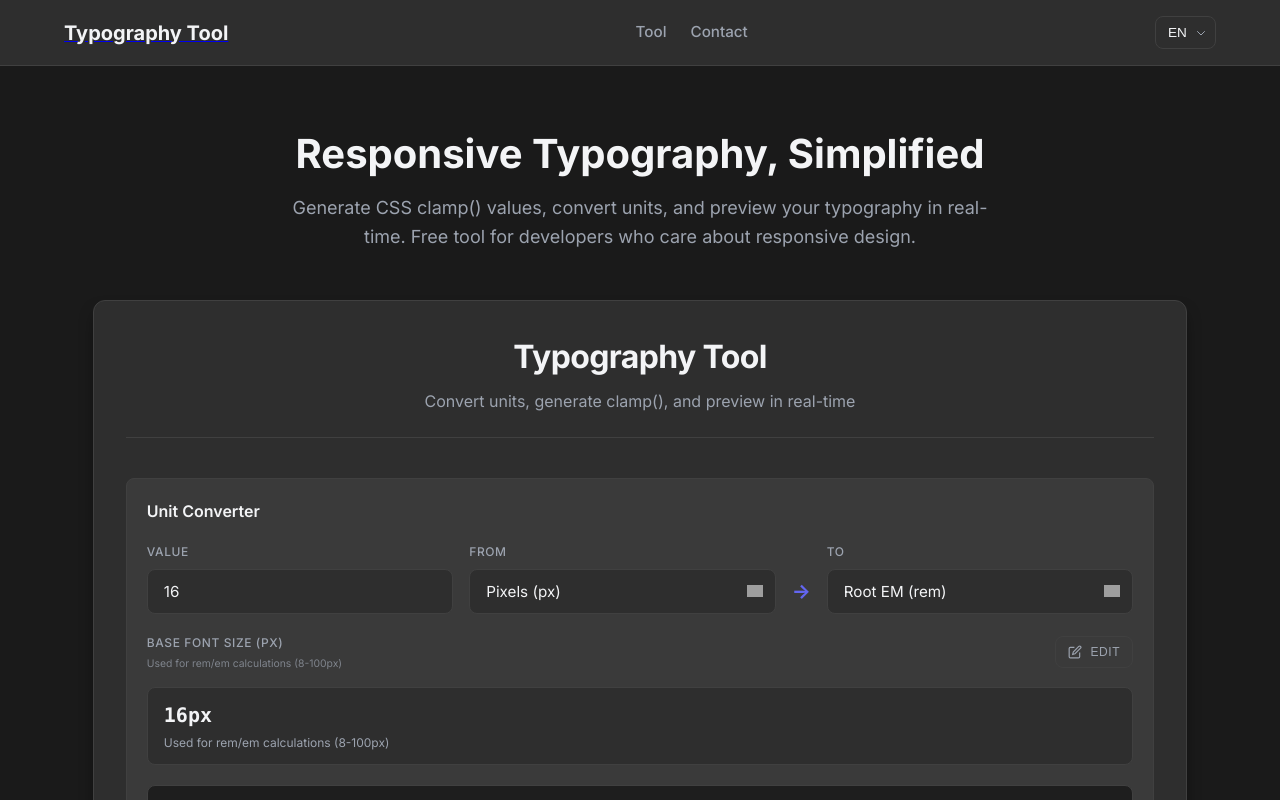
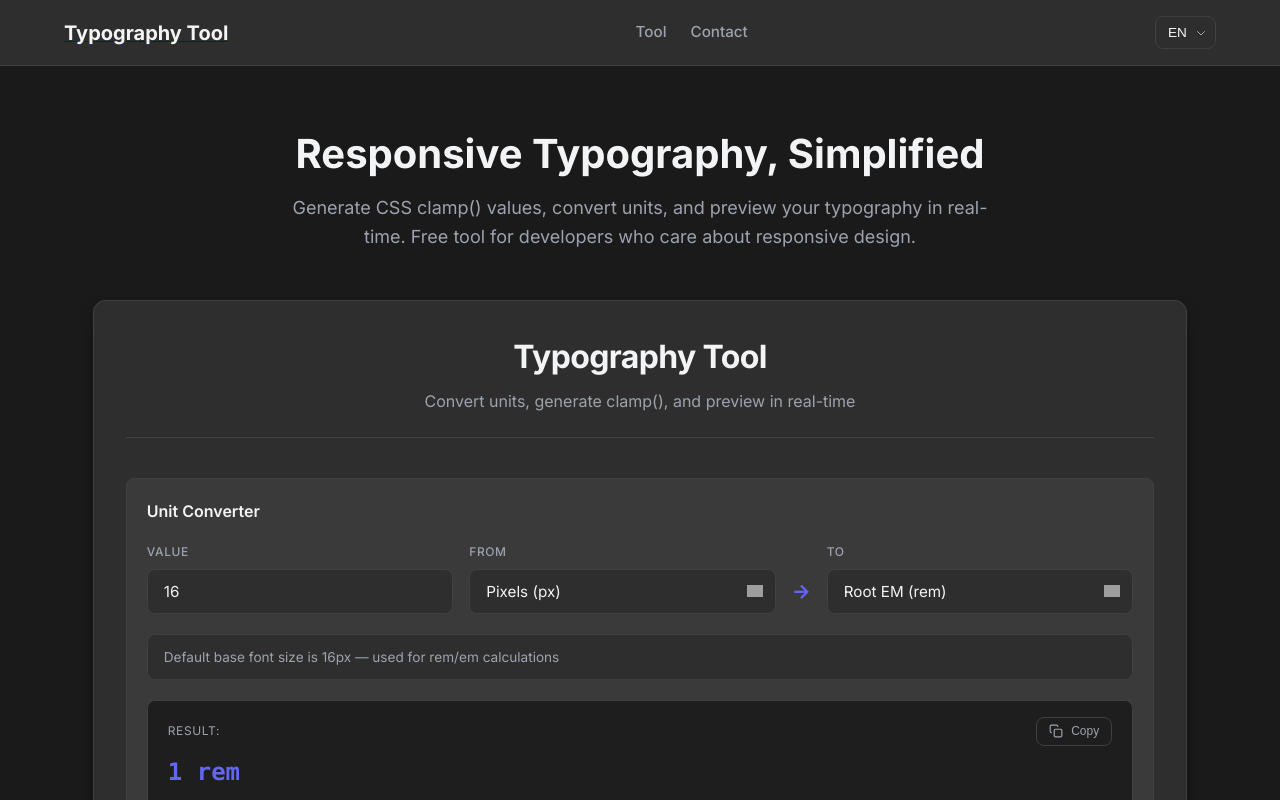
Before and after one commit to dpulgar97/css-text-lab, a React (Vite) app: page /en in a window 1280 px wide. Shown: the top 800 px of the page. Built offline with nearby package versions, Linux system fonts and the light colour scheme; grey boxes are pictures that could not be loaded.

Commit message:
Bug fixes for UnitConverter

```diff
--- a/src/features/typograghy-tool/UnitConverter.css
+++ b/src/features/typograghy-tool/UnitConverter.css
@@ -129,124 +129,20 @@
 }
 
 
-/* Header del base font size con botón */
-.base-font-header {
-    display: flex;
-    justify-content: space-between;
-    align-items: center;
-    margin-bottom: 0.5rem;
-}
-
-.base-font-header .input-label {
-    margin: 0;
-}
-
-/* Botón toggle */
-.toggle-btn {
+/* Base font info - Fixed default message */
+.base-font-info {
     display: flex;
     align-items: center;
     gap: 0.5rem;
-    background-color: transparent;
-    border: 1px solid var(--border-subtle);
-    border-radius: var(--radius-md);
-    padding: 0.5rem 0.75rem;
-    color: var(--text-muted);
-    font-size: 0.75rem;
-    font-weight: 500;
-    cursor: pointer;
-    transition: all 0.2s ease;
-    text-transform: uppercase;
-    letter-spacing: 0.05em;
-}
-
-.toggle-btn:hover {
-    border-color: var(--primary);
-    color: var(--primary);
-    background-color: rgba(99, 102, 241, 0.1);
-}
-
-.toggle-btn.active {
-    border-color: var(--success);
-    color: var(--success);
-    background-color: rgba(16, 185, 129, 0.1);
-}
-
-.toggle-btn .icon {
-    width: 14px;
-    height: 14px;
-}
-
-/* Fila de edición */
-.base-font-edit-row {
-    display: flex;
-    gap: 0.75rem;
-    align-items: center;
-}
-
-.base-font-edit-row .input-field {
-    flex: 1;
-    border-color: var(--primary);
-    box-shadow: 0 0 0 3px rgba(99, 102, 241, 0.2);
-}
-
-.base-font-edit-row .input-field.editable {
-    animation: pulse-border 0.3s ease;
-}
-
-/* Botón cancelar */
-.cancel-btn {
-    background-color: transparent;
-    border: 1px solid var(--border-subtle);
-    border-radius: var(--radius-md);
-    padding: 0.75rem 1rem;
-    color: var(--text-muted);
-    font-size: 0.85rem;
-    cursor: pointer;
-    transition: all 0.2s ease;
-    white-space: nowrap;
-}
-
-.cancel-btn:hover {
-    border-color: var(--error);
-    color: var(--error);
-}
-
-/* Display cuando no está editando */
-.base-font-display {
     background-color: var(--bg-card);
     border: 1px solid var(--border-subtle);
     border-radius: var(--radius-md);
     padding: 0.75rem 1rem;
-    display: flex;
-    flex-direction: column;
-    gap: 0.25rem;
 }
 
-.display-value {
-    font-size: 1.25rem;
-    font-weight: 600;
-    color: var(--text-main);
-    font-family: 'Fira Code', 'Consolas', monospace;
-}
-
-.display-hint {
-    font-size: 0.75rem;
+.base-font-info-text {
+    font-size: 0.85rem;
     color: var(--text-muted);
-}
-
-/* Animación */
-@keyframes pulse-border {
-    0% {
-        box-shadow: 0 0 0 3px rgba(99, 102, 241, 0.2);
-    }
-
-    50% {
-        box-shadow: 0 0 0 6px rgba(99, 102, 241, 0.1);
-    }
-
-    100% {
-        box-shadow: 0 0 0 3px rgba(99, 102, 241, 0.2);
-    }
 }
 
 .input-field[type="number"]::-webkit-outer-spin-button,
--- a/src/features/typograghy-tool/UnitConverter.jsx
+++ b/src/features/typograghy-tool/UnitConverter.jsx
@@ -10,8 +10,6 @@ const UnitConverter = () => {
     inputValue,
     fromUnit,
     toUnit,
-    baseFontSize,
-    tempBaseFontSize,
     viewportSize,
     result,
     units,
@@ -19,11 +17,6 @@ const UnitConverter = () => {
     handleFromUnitChange,
     handleToUnitChange,
     handleViewportSizeChange,
-    toggleBaseFontSizeEdit,
-    handleTempBaseFontSizeChange,
-    cancelBaseFontSizeEdit,
-    saveBaseFontSize,
-    isBaseFontSizeEditable,
     needsViewportInput,
     viewportLabel,
     toast,
@@ -40,12 +33,6 @@ const UnitConverter = () => {
       setTimeout(() => setIsCopied(false), 2000);
     } catch (err) {
       console.error('Failed to copy:', err);
-    }
-  };
-
-  const handleKeyDown = (e) => {
-    if (e.key === 'Enter') {
-      saveBaseFontSize();
     }
   };
 
@@ -127,86 +114,25 @@ const UnitConverter = () => {
               <span className="input-hint">Required for vh/vw calculations</span>
             </label>
             <input
-              type="number"
+              type="text"
               id="viewportSize"
               value={viewportSize}
               onChange={handleViewportSizeChange}
               className="input-field"
-              min="100"
-              step="10"
+              placeholder="0"
+              inputMode="decimal"
               lang="en-US"
             />
           </div>
         </div>
       )}
 
-      {/* Base font size con toggle */}
+      {/* Base font size - Fixed default */}
       <div className="converter-row">
         <div className="input-group full-width">
-          <div className="base-font-header">
-            <label className="input-label">
-              {/* "Base Font Size (px)" - TRADUCIDO */}
-              {t('tool.unitConverter.baseFontSize')}
-              {/* Hint - TRADUCIDO */}
-              <span className="input-hint">{t('tool.unitConverter.baseFontSizeHint')}</span>
-            </label>
-
-            {/* Botón toggle - TRADUCIDO */}
-            <button
-              type="button"
-              onClick={toggleBaseFontSizeEdit}
-              className={`toggle-btn ${isBaseFontSizeEditable ? 'active' : ''}`}
-              aria-label={isBaseFontSizeEditable ? t('tool.unitConverter.save') : t('tool.unitConverter.edit')}
-            >
-              {isBaseFontSizeEditable ? (
-                <>
-                  <svg className="icon" viewBox="0 0 24 24" fill="none" stroke="currentColor" strokeWidth="2">
-                    <path d="M5 13l4 4L19 7" />
-                  </svg>
-                  <span>{t('tool.unitConverter.save')}</span>
-                </>
-              ) : (
-                <>
-                  <svg className="icon" viewBox="0 0 24 24" fill="none" stroke="currentColor" strokeWidth="2">
-                    <path d="M11 4H4a2 2 0 00-2 2v14a2 2 0 002 2h14a2 2 0 002-2v-7" />
-                    <path d="M18.5 2.5a2.121 2.121 0 013 3L12 15l-4 1 1-4 9.5-9.5z" />
-                  </svg>
-                  <span>{t('tool.unitConverter.edit')}</span>
-                </>
-              )}
-            </button>
+          <div className="base-font-info">
+            <span className="base-font-info-text">{t('tool.unitConverter.baseFontSizeDefault')}</span>
           </div>
-
-          {isBaseFontSizeEditable ? (
-            <div className="base-font-edit-row">
-              <input
-                type="text"
-                value={tempBaseFontSize}
-                onChange={handleTempBaseFontSizeChange}
-                onKeyDown={handleKeyDown}
-                className="input-field editable"
-                autoFocus
-                placeholder="Enter value..."
-                inputMode="decimal"
-                lang="en-US"
-              />
-              {/* Botón Cancel - TRADUCIDO */}
-              <button
-                type="button"
-                onClick={cancelBaseFontSizeEdit}
-                className="cancel-btn"
-              >
-                {t('tool.unitConverter.cancel')}
-              </button>
-            </div>
-          ) : (
-            <div className="base-font-display">
-              {/* El valor numérico (16px) NO se traduce */}
-              <span className="display-value">{baseFontSize}px</span>
-              {/* Hint - TRADUCIDO */}
-              <span className="display-hint">{t('tool.unitConverter.baseFontSizeHint')}</span>
-            </div>
-          )}
         </div>
       </div>
 
--- a/src/hooks/useConverter.js
+++ b/src/hooks/useConverter.js
@@ -10,20 +10,14 @@ import {
 
 export const useConverter = () => {
   // ... (estados anteriores: inputValue, fromUnit, toUnit, baseFontSize, result, etc.)
-  const [inputValue, setInputValue] = useState(16);
+  const [inputValue, setInputValue] = useState("16");
   const [fromUnit, setFromUnit] = useState("px");
   const [toUnit, setToUnit] = useState("rem");
   const [baseFontSize, setBaseFontSize] = useState(DEFAULT_BASE_FONT_SIZE);
   const [result, setResult] = useState(0);
 
-  // Nuevo estado para viewport
-  const [viewportSize, setViewportSize] = useState(DEFAULT_VIEWPORT_SIZE);
+  const [viewportSize, setViewportSize] = useState("");
 
-  // ... (estados de edición y toast)
-  const [isBaseFontSizeEditable, setIsBaseFontSizeEditable] = useState(false);
-  const [tempBaseFontSize, setTempBaseFontSize] = useState(
-    DEFAULT_BASE_FONT_SIZE.toString(),
-  );
   const [toast, setToast] = useState({
     show: false,
     message: "",
@@ -48,12 +42,14 @@ export const useConverter = () => {
   }, [fromUnit, toUnit]);
 
   const calculate = useCallback(() => {
+    const value = inputValue === "" ? 0 : parseFloat(inputValue);
+    const vp = viewportSize === "" ? 0 : parseFloat(viewportSize);
     const converted = convertUnit(
-      inputValue,
+      isNaN(value) ? 0 : value,
       fromUnit,
       toUnit,
       baseFontSize,
-      viewportSize,
+      isNaN(vp) ? DEFAULT_VIEWPORT_SIZE : vp,
     );
     setResult(formatResult(converted));
   }, [inputValue, fromUnit, toUnit, baseFontSize, viewportSize]);
@@ -64,8 +60,10 @@ export const useConverter = () => {
 
   // ... (handlers anteriores: handleInputChange, handleFromUnitChange, handleToUnitChange, etc.)
   const handleInputChange = (e) => {
-    const value = parseFloat(e.target.value);
-    setInputValue(isNaN(value) ? 0 : value);
+    const value = e.target.value;
+    if (value === "" || /^(\d+\.?\d*|\.\d*)$/.test(value)) {
+      setInputValue(value);
+    }
   };
 
   const handleFromUnitChange = (e) => setFromUnit(e.target.value);
@@ -73,46 +71,7 @@ export const useConverter = () => {
 
   // Nuevo handler para viewport
   const handleViewportSizeChange = (e) => {
-    const value = parseFloat(e.target.value);
-    setViewportSize(isNaN(value) ? DEFAULT_VIEWPORT_SIZE : value);
-  };
-
-  // ... (resto de funciones: toggleBaseFontSizeEdit, saveBaseFontSize, cancelBaseFontSizeEdit, showToast)
-  const toggleBaseFontSizeEdit = () => {
-    if (isBaseFontSizeEditable) {
-      saveBaseFontSize();
-    } else {
-      setTempBaseFontSize(baseFontSize.toString());
-      setIsBaseFontSizeEditable(true);
-    }
-  };
-
-  const handleTempBaseFontSizeChange = (e) => {
-    setTempBaseFontSize(e.target.value);
-  };
-
-  const saveBaseFontSize = () => {
-    const trimmed = tempBaseFontSize.trim();
-    if (trimmed === "" || isNaN(parseFloat(trimmed))) {
-      showToast("Base font size cannot be empty", "error");
-      return;
-    }
-    const value = parseFloat(trimmed);
-    if (value < 8) {
-      showToast("Minimum value is 8px", "error");
-      return;
-    }
-    if (value > 100) {
-      showToast("Maximum value is 100px", "error");
-      return;
-    }
-    setBaseFontSize(value);
-    setIsBaseFontSizeEditable(false);
-  };
-
-  const cancelBaseFontSizeEdit = () => {
-    setTempBaseFontSize(baseFontSize.toString());
-    setIsBaseFontSizeEditable(false);
+    setViewportSize(e.target.value);
   };
 
   const showToast = (message, type = "error") => {
@@ -127,11 +86,9 @@ export const useConverter = () => {
     fromUnit,
     toUnit,
     baseFontSize,
-    tempBaseFontSize,
     viewportSize,
     result,
     units: UNITS,
-    isBaseFontSizeEditable,
     needsViewportInput,
     viewportLabel,
     toast,
@@ -139,10 +96,6 @@ export const useConverter = () => {
     handleFromUnitChange,
     handleToUnitChange,
     handleViewportSizeChange,
-    toggleBaseFontSizeEdit,
-    handleTempBaseFontSizeChange,
-    cancelBaseFontSizeEdit,
-    saveBaseFontSize,
     hideToast: () => setToast({ ...toast, show: false }),
   };
 };
--- a/src/language/en.json
+++ b/src/language/en.json
@@ -143,11 +143,7 @@
       "value": "Value",
       "from": "From",
       "to": "To",
-      "baseFontSize": "Base Font Size (px)",
-      "baseFontSizeHint": "Used for rem/em calculations (8-100px)",
-      "edit": "Edit",
-      "save": "Save",
-      "cancel": "Cancel",
+      "baseFontSizeDefault": "Default base font size is 16px — used for rem/em calculations",
       "result": "Result",
       "copy": "Copy",
       "copied": "Copied!",
--- a/src/language/es.json
+++ b/src/language/es.json
@@ -142,11 +142,7 @@
       "value": "Valor",
       "from": "De",
       "to": "A",
-      "baseFontSize": "Tamaño Base (px)",
-      "baseFontSizeHint": "Usado para cálculos rem/em (8-100px)",
-      "edit": "Editar",
-      "save": "Guardar",
-      "cancel": "Cancelar",
+      "baseFontSizeDefault": "El tamaño base de fuente por defecto es 16px — usado para cálculos rem/em",
       "result": "Resultado",
       "copy": "Copiar",
       "copied": "¡Copiado!",
--- a/src/language/pt.json
+++ b/src/language/pt.json
@@ -141,11 +141,7 @@
       "value": "Valor",
       "from": "De",
       "to": "Para",
-      "baseFontSize": "Tamanho Base (px)",
-      "baseFontSizeHint": "Usado para cálculos rem/em (8-100px)",
-      "edit": "Editar",
-      "save": "Salvar",
-      "cancel": "Cancelar",
+      "baseFontSizeDefault": "O tamanho base da fonte padrão é 16px — usado para cálculos rem/em",
       "result": "Resultado",
       "copy": "Copiar",
       "copied": "Copiado!",
```
